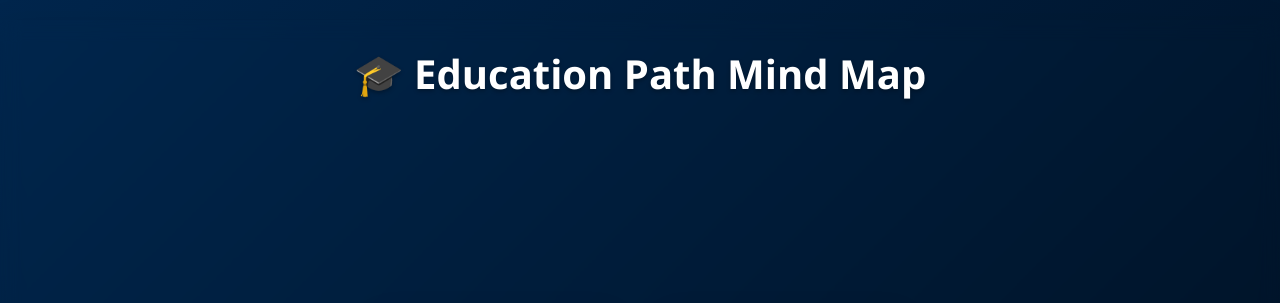
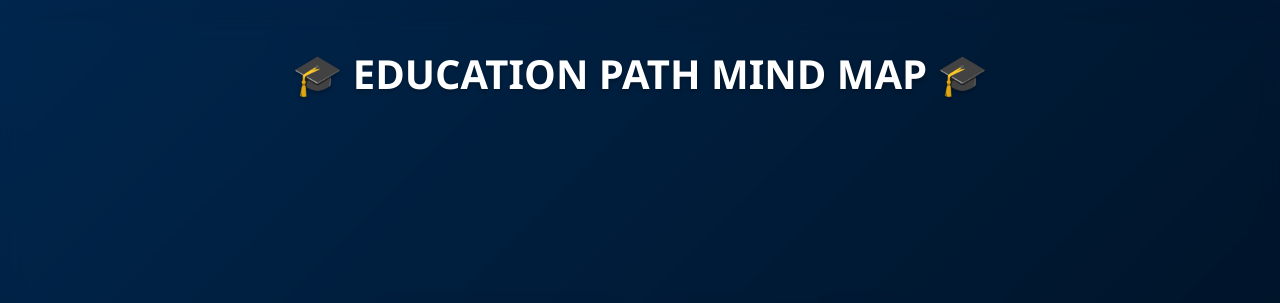
Before and after one commit to ChamilkaMihiraj2002/Sri-Lankan-Education-Pathways-MinMap, a plain HTML site: page index.html in a window 1280 px wide. Shown: the top 303 px of the page. Drawn offline with nearby package versions, Linux system fonts and the light colour scheme.

Commit message:
Update index.html

```diff
--- a/index.html
+++ b/index.html
@@ -10,7 +10,7 @@
 <body>
     <div class="main-container">
         <div class="container text-center">
-            <h1 class="header-title">🎓 Education Path Mind Map</h1>
+            <h1 class="header-title">🎓 EDUCATION PATH MIND MAP 🎓</h1>
 
             <div id="breadcrumbContainer" class="breadcrumb-container">
                 <nav aria-label="breadcrumb">
```
